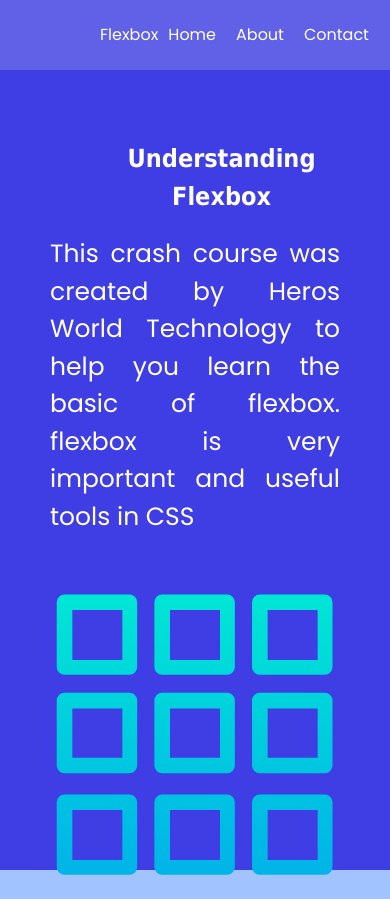
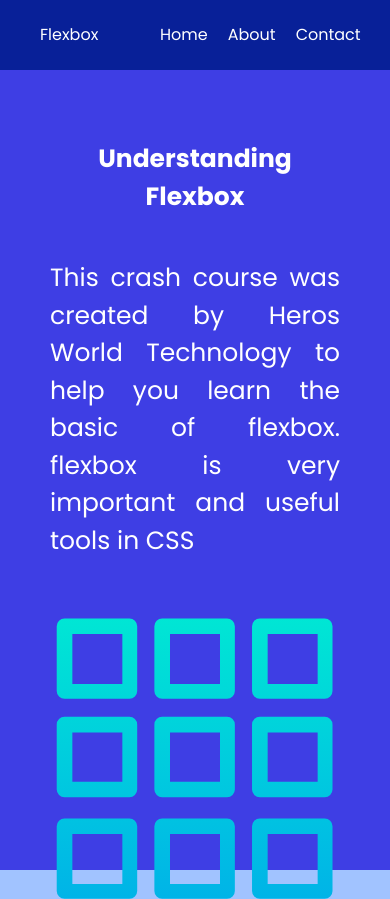
Before and after one commit to lwwtydamola/oyelakinflexbox, a plain HTML site: page index.html in a window 390 px wide. Shown: the top 899 px of the page. Drawn offline with Linux system fonts and the light colour scheme.

Commit message:
Add files via upload

```diff
--- a/css/style.css
+++ b/css/style.css
@@ -108,16 +108,12 @@ h2 {
 
 @media screen and (max-width: 720px){
     #nav {
-        width: 100%;
-        background-color: rgb(97, 97, 231);
+        background-color: rgb(8, 32, 152);
+       padding: 0 40px;
     }
 
     #nav .container {
-        display: flex;
         color: #fff;
-        justify-content: space-between;
-        align-items: center;
-        height: 70px;
     }
 
     #hero .hero2 {
@@ -129,12 +125,8 @@ h2 {
     }
     h1 {
         text-align: center;
-        font-size: 25px;
-        color: #fff;
-        display: inline-block;
-        padding: 20px 5px;
-        margin: 0 25%;
-        font-family: Tahoma;
+        padding: 20px 0;
+        margin: 0 auto;
      }
 
      #position{
@@ -150,10 +142,10 @@ h2 {
     border-radius: 20px;
    }
    h2{
-    font-size: 25px;
+    font-size: 20px;
    }
    .pr {
-    font-size: 20px;
+    font-size: 16px;
 }
 
 
```
